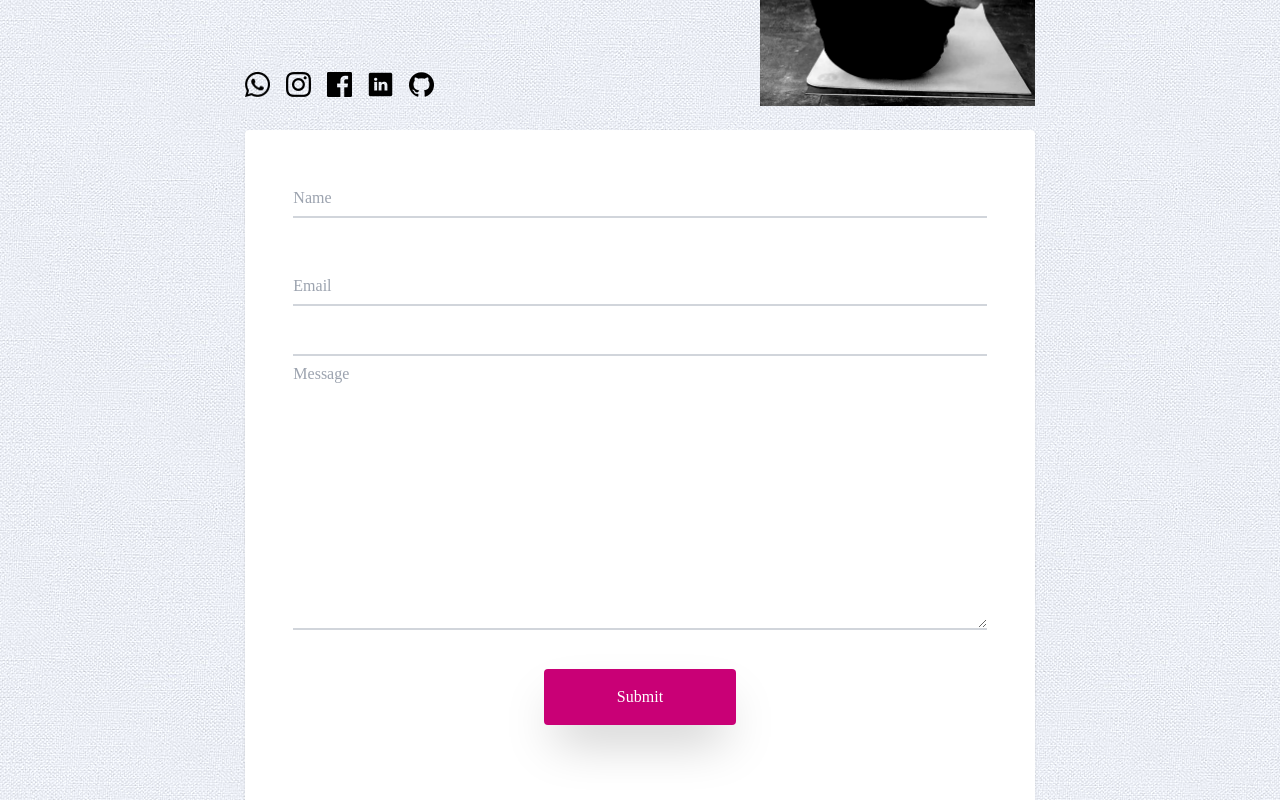
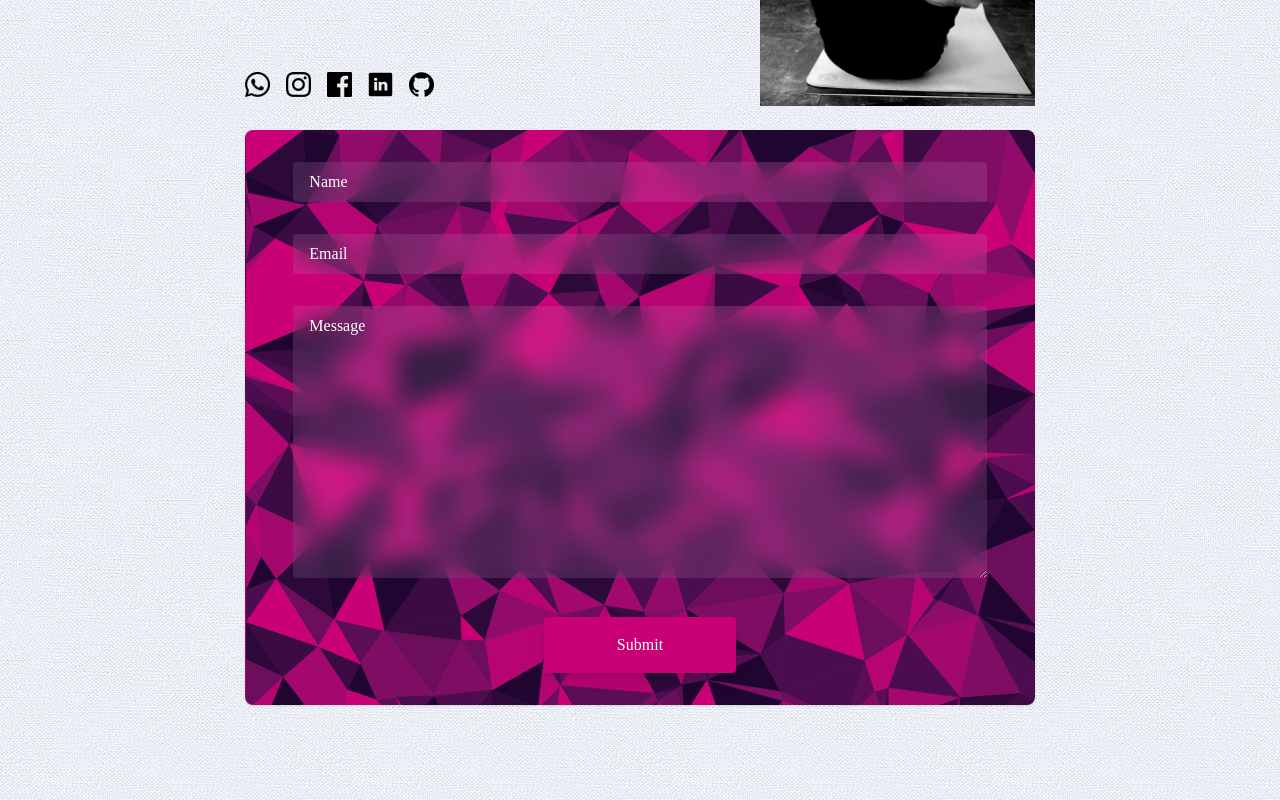
Before and after one commit to Existenziell/yoga.christof.digital, a Next.js app: page /connect in a window 1280 px wide. Shown: the part 520-1320 px from the top of the page. Built offline with nearby package versions, Linux system fonts and the light colour scheme; a web font is replaced by a local one.

Commit message:
Polygon Background for connect form

```diff
--- a/pages/connect.js
+++ b/pages/connect.js
@@ -55,20 +55,28 @@
                 </div>
             </div>
 
-            <div className='px-4 py-8 sm:p-12 mt-6 shadow w-full bg-white dark:bg-gray-700 dark:bg-white/10 dark:backdrop-blur-md rounded'>
+            <div className='px-4 pt-8 pb-0 sm:px-12 mt-6 shadow w-full bg-cover bg-no-repeat bg-poly rounded-lg bg-white/10 backdrop-blur-md text-white'>
                 <form onSubmit={submitForm}>
-
-                    <div className='relative mb-12'>
-                        <input id='name' name='name' type='text' onChange={setData} required disabled={sending} className='peer h-10 w-full border-b-2 border-gray-300 text-gray-900 placeholder-transparent focus:outline-none focus:border-brand dark:bg-white/10 dark:backdrop-blur-md dark:text-gray-300' placeholder='Name' />
-                        <label htmlFor='name' className='absolute left-0 -top-4 text-gray-600 dark:text-gray-300 text-sm transition-all peer-placeholder-shown:text-base peer-placeholder-shown:text-gray-400 peer-placeholder-shown:top-2 peer-focus:-top-4 peer-focus:text-gray-600 peer-focus:text-sm dark:peer-focus:text-gray-300'>Name</label>
+                    <div className='relative mb-8'>
+                        <input id='name' name='name' type='text' onChange={setData} required disabled={sending} className='peer h-10 w-full placeholder-transparent focus:outline-none bg-white/10 backdrop-blur-md rounded pl-4' placeholder='Name' />
+                        <label htmlFor='name'
+                            className='absolute -top-5 left-0 text-sm transition-all
+                            peer-placeholder-shown:text-base peer-placeholder-shown:top-2 peer-placeholder-shown:left-4
+                            peer-focus:-top-5 peer-focus:left-0 peer-focus:text-gray-300 peer-focus:text-sm'>Name</label>
                     </div>
-                    <div className='relative mb-12'>
-                        <input id='email' type='email' name='email' onChange={setData} required disabled={sending} className='peer h-10 w-full border-b-2 border-gray-300 text-gray-900 placeholder-transparent focus:outline-none focus:border-brand dark:bg-white/10 dark:backdrop-blur-md dark:text-gray-300' placeholder='Email' />
-                        <label htmlFor='email' className='absolute left-0 -top-4 text-gray-600 dark:text-gray-300 text-sm transition-all peer-placeholder-shown:text-base peer-placeholder-shown:text-gray-400 peer-placeholder-shown:top-2 peer-focus:-top-4 peer-focus:text-gray-600 peer-focus:text-sm dark:peer-focus:text-gray-300'>Email</label>
+                    <div className='relative mb-8'>
+                        <input id='email' type='email' name='email' onChange={setData} required disabled={sending} className='peer h-10 w-full placeholder-transparent focus:outline-none bg-white/10 backdrop-blur-md rounded pl-4' placeholder='Email' />
+                        <label htmlFor='email'
+                            className='absolute -top-5 left-0 text-sm transition-all
+                            peer-placeholder-shown:text-base peer-placeholder-shown:top-2 peer-placeholder-shown:left-4
+                            peer-focus:-top-5 peer-focus:left-0 peer-focus:text-gray-300 peer-focus:text-sm'>Email</label>
                     </div>
                     <div className='relative'>
-                        <textarea id='message' name='message' onChange={setData} rows='10' required disabled={sending} className='peer h-full w-full py-4 border-t-2 border-b-2 border-gray-300 text-gray-900 placeholder-transparent focus:outline-none focus:border-brand dark:bg-white/10 dark:backdrop-blur-md dark:text-gray-300' placeholder='Message'></textarea>
-                        <label htmlFor='message' className='absolute left-0 -top-5 text-gray-600 dark:text-gray-300 text-sm transition-all peer-placeholder-shown:text-base peer-placeholder-shown:text-gray-400 peer-placeholder-shown:top-2 peer-focus:-top-5 peer-focus:text-gray-600 peer-focus:text-sm dark:peer-focus:text-gray-300'>Message</label>
+                        <textarea id='message' name='message' onChange={setData} rows='10' required disabled={sending} className='peer h-full w-full placeholder-transparent focus:outline-none bg-white/10 backdrop-blur-md rounded pl-4 py-4' placeholder='Message'></textarea>
+                        <label htmlFor='message'
+                            className='absolute -top-5 left-0 text-sm transition-all
+                            peer-placeholder-shown:text-base peer-placeholder-shown:top-2 peer-placeholder-shown:left-4
+                            peer-focus:-top-5 peer-focus:left-0 peer-focus:text-gray-300 peer-focus:text-sm'>Message</label>
                     </div>
 
                     {errorMsg ?
@@ -78,14 +86,14 @@
                         :
                         sending ?
                             <div className='mt-4 text-left h-16'>
-                                <PacmanLoader color={'var(--color-brand)'} size={30} />
+                                <PacmanLoader color={'white'} size={30} />
                             </div>
                             :
                             <input type='submit' className='button' aria-label='Send Contact Form'></input>
                     }
                 </form>
             </div>
-        </div>
+        </div >
     )
 }
 
--- a/pages/index.js
+++ b/pages/index.js
@@ -15,10 +15,10 @@
 
       <div className='max-w-xl m-auto px-4 leading-relaxed my-16' id='anchor'>
 
-        <div className='block dark:hidden lg:w-1/2'>
+        <div className='block dark:hidden'>
           <Image src='/icons/logo.png' width={300} height={165} alt='Logo' priority={true} />
         </div>
-        <div className='hidden dark:block lg:w-1/2'>
+        <div className='hidden dark:block'>
           <Image src='/icons/logo-dark.png' width={300} height={165} alt='Logo' priority={true} />
         </div>
 
--- a/pages/success.js
+++ b/pages/success.js
@@ -1,3 +1,4 @@
+import Link from 'next/link'
 import Layout from '../components/Layout'
 
 const Success = () => {
@@ -5,9 +6,17 @@
     <div className='pb-32 h-screen'>
       <div className='flex flex-col items-center justify-center text-center text-3xl text-brand h-full'>
         <h1>Thank you!</h1>
-        <svg xmlns='http://www.w3.org/2000/svg' className='h-32 w-32 text-brand ' viewBox='0 0 20 20' fill='currentColor'>
-          <path fillRule='evenodd' d='M3.172 5.172a4 4 0 015.656 0L10 6.343l1.172-1.171a4 4 0 115.656 5.656L10 17.657l-6.828-6.829a4 4 0 010-5.656z' clipRule='evenodd' />
-        </svg>
+        <Link href='/'>
+          <a>
+            <svg xmlns='http://www.w3.org/2000/svg' className='h-32 w-32 text-brand ' viewBox='0 0 20 20' fill='currentColor'>
+              <path fillRule='evenodd' d='M3.172 5.172a4 4 0 015.656 0L10 6.343l1.172-1.171a4 4 0 115.656 5.656L10 17.657l-6.828-6.829a4 4 0 010-5.656z' clipRule='evenodd' />
+            </svg>
+          </a>
+        </Link>
+
+        <Link href='/timeline'>
+          <a className='link no-underline mt-48 text-sm text-black'>Continue reading...</a>
+        </Link>
       </div>
     </div>
   )
--- a/styles/globals.css
+++ b/styles/globals.css
@@ -71,7 +71,7 @@
 
 .button {
   @apply w-48 my-8 px-8 py-4
-  bg-brand text-white rounded shadow-2xl
+  bg-brand text-white rounded shadow-lg
     hover:shadow hover:cursor-pointer
     transition-all
 }
--- a/tailwind.config.js
+++ b/tailwind.config.js
@@ -19,6 +19,7 @@
         'cloth-pattern-dark': 'url(/icons/cloth-dark.jpg)',
         'parallax-1': 'url(/parallax/1.webp)',
         'parallax-2': 'url(/parallax/2.webp)',
+        poly: 'url(/icons/poly.svg)',
       },
       minWidth: {
         '1/4': '25%',
```
Also changed, not shown: public/icons/poly.svg (added).
